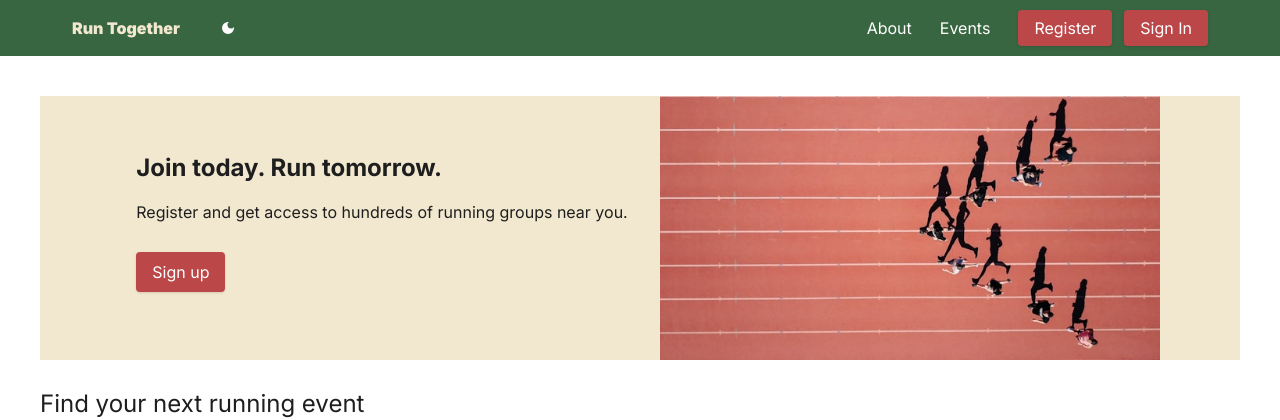
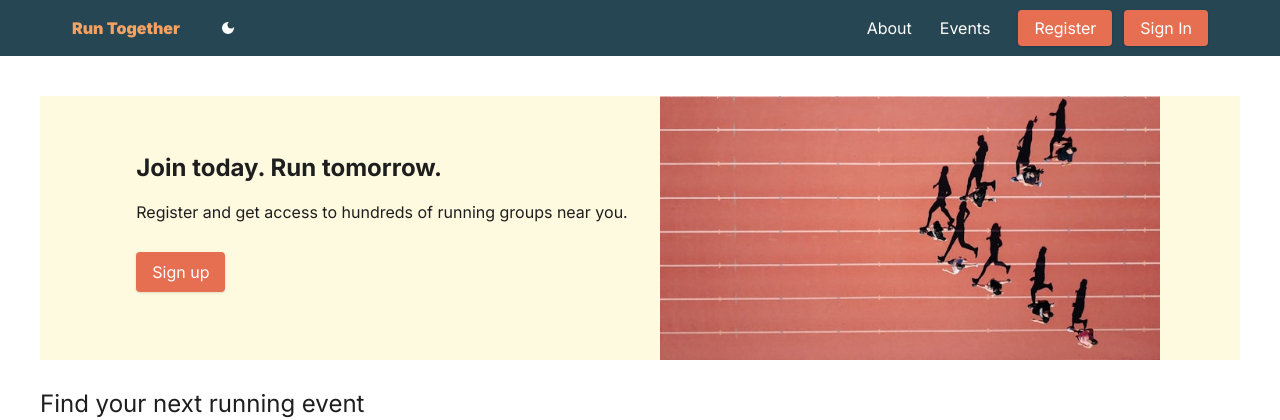
Before and after one commit to zamarz/events-platform, a Next.js app: page / in a window 1280 px wide. Shown: the top 420 px of the page. Built offline with nearby package versions, Linux system fonts and the light colour scheme; no server answers.

Commit message:
Alter colour scheme

```diff
--- a/src/components/HomePage.tsx
+++ b/src/components/HomePage.tsx
@@ -4,7 +4,7 @@ import EventsList from "./EventList";
 const HomePage = () => {
   return (
     <section className="min-h-screen px-10 py-10 mx-auto container">
-      <div className="flex items-center justify-center space-x-4 bg-tertiary-light">
+      <div className="flex items-center justify-center space-x-4 bg-tertiary-alt">
         <div className="px-4 py-4">
           <h1 className="font-bold text-2xl">Join today. Run tomorrow.</h1>
           <p className="py-4">
--- a/tailwind.config.ts
+++ b/tailwind.config.ts
@@ -10,12 +10,12 @@ const config: Config = {
   theme: {
     extend: {
       colors: {
-        primary: "#386641",
-        secondary: "#6a994e",
+        primary: "#264653",
+        secondary: "#2A9D8F",
         tertiary: {
-          dark: "#bc4749",
-          light: "#f2e8cf",
-          alt: "#FFE6A7",
+          dark: "#E76F51",
+          light: "#F4A261",
+          alt: "#fefae0",
         },
       },
     },
```
